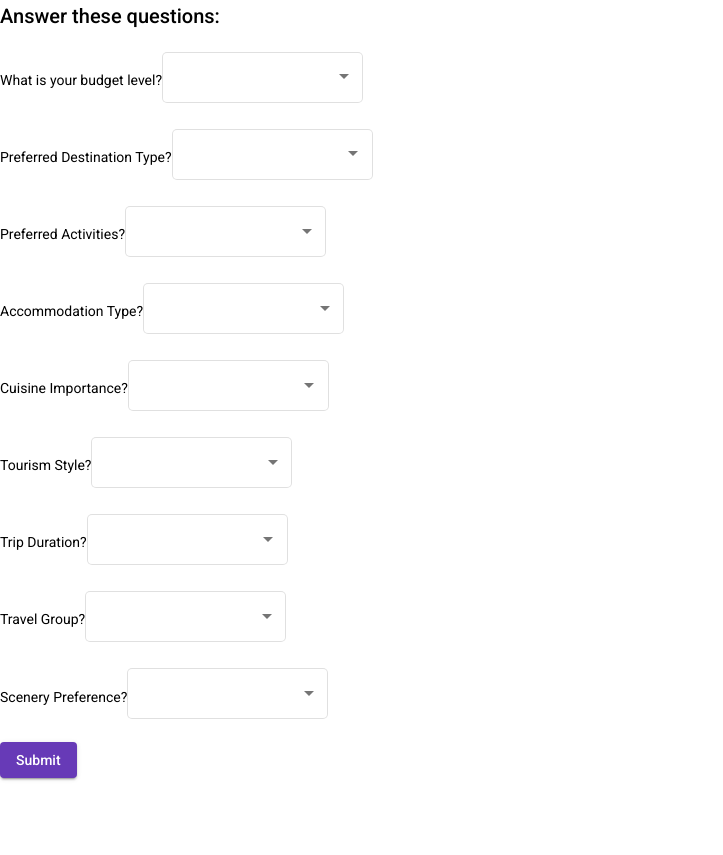
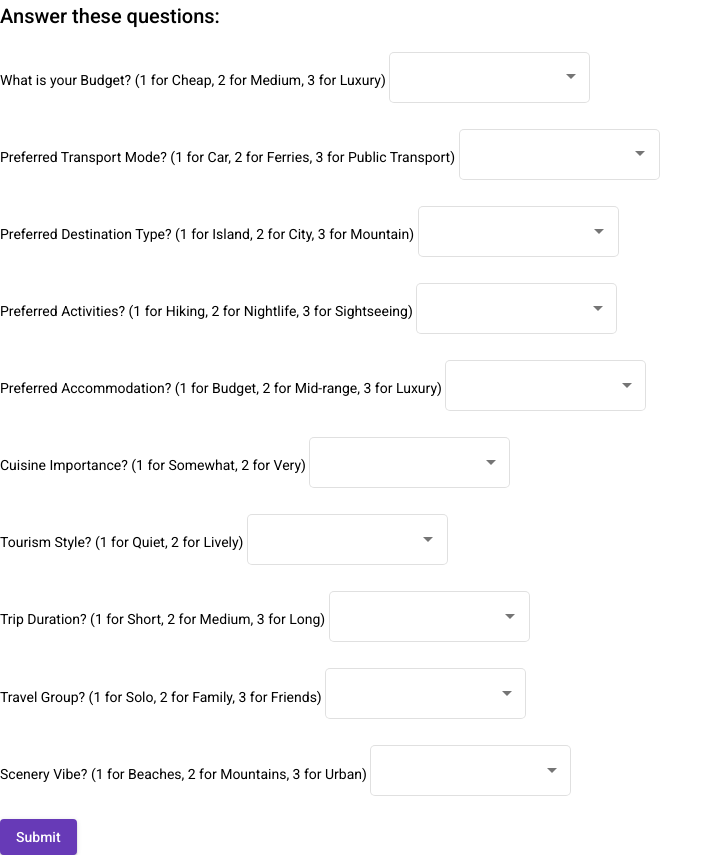
Before and after one commit to Helieus/RecommendationFrontEnd, an Angular app: page /questions in a window 1280 px wide. Shown: the whole page, without its empty margins (0-723 px from the left). Before the commit the page ends 800 px from the top, so only its background shows below. Built offline with nearby package versions, Linux system fonts and the light colour scheme; no server answers.

Commit message:
Hardcoded the Questions in HTML

```diff
--- a/src/app/components/questions/questions.component.html
+++ b/src/app/components/questions/questions.component.html
@@ -1,16 +1,145 @@
 <div class="container">
   <h2>Answer these questions:</h2>
+  <form #myForm="ngForm" (ngSubmit)="submit()">
 
-  <div *ngFor="let question of questions" class="question-box">
-    <label>{{ question.label }}</label>
-    <mat-form-field appearance="outline">
-      <mat-select [(ngModel)]="userPreferences[question.key]">
-        <mat-option *ngFor="let option of question.options" [value]="option">
-          {{ option }}
-        </mat-option>
-      </mat-select>
-    </mat-form-field>
-  </div>
+    <!-- Budget Level -->
+    <div class="question">
+      <label>
+        What is your Budget? (1 for Cheap, 2 for Medium, 3 for Luxury)
+      </label>
+      <mat-form-field appearance="outline">
+        <mat-select name="budgetLevelId" [(ngModel)]="userPreferences.budgetLevelId" required>
+          <mat-option [value]="1">1 (Cheap)</mat-option>
+          <mat-option [value]="2">2 (Medium)</mat-option>
+          <mat-option [value]="3">3 (Luxury)</mat-option>
+        </mat-select>
+      </mat-form-field>
+    </div>
 
-  <button mat-raised-button color="primary" (click)="submit()">Submit</button>
+    <!-- Transport Mode -->
+    <div class="question">
+      <label>
+        Preferred Transport Mode? (1 for Car, 2 for Ferries, 3 for Public Transport)
+      </label>
+      <mat-form-field appearance="outline">
+        <mat-select name="transportModeId" [(ngModel)]="userPreferences.transportModeId" required>
+          <mat-option [value]="1">1 (Car)</mat-option>
+          <mat-option [value]="2">2 (Ferries)</mat-option>
+          <mat-option [value]="3">3 (Public Transport)</mat-option>
+        </mat-select>
+      </mat-form-field>
+    </div>
+
+    <!-- Preferred Destination Type -->
+    <div class="question">
+      <label>
+        Preferred Destination Type? (1 for Island, 2 for City, 3 for Mountain)
+      </label>
+      <mat-form-field appearance="outline">
+        <mat-select name="preferredDestinationTypeId" [(ngModel)]="userPreferences.preferredDestinationTypeId" required>
+          <mat-option [value]="1">1 (Island)</mat-option>
+          <mat-option [value]="2">2 (City)</mat-option>
+          <mat-option [value]="3">3 (Mountain)</mat-option>
+        </mat-select>
+      </mat-form-field>
+    </div>
+
+    <!-- Preferred Activities -->
+    <div class="question">
+      <label>
+        Preferred Activities? (1 for Hiking, 2 for Nightlife, 3 for Sightseeing)
+      </label>
+      <mat-form-field appearance="outline">
+        <mat-select name="preferredActivitiesId" [(ngModel)]="userPreferences.preferredActivitiesId" required>
+          <mat-option [value]="1">1 (Hiking)</mat-option>
+          <mat-option [value]="2">2 (Nightlife)</mat-option>
+          <mat-option [value]="3">3 (Sightseeing)</mat-option>
+        </mat-select>
+      </mat-form-field>
+    </div>
+
+    <!-- Preferred Accommodation -->
+    <div class="question">
+      <label>
+        Preferred Accommodation? (1 for Budget, 2 for Mid-range, 3 for Luxury)
+      </label>
+      <mat-form-field appearance="outline">
+        <mat-select name="preferredAccommodationId" [(ngModel)]="userPreferences.preferredAccommodationId" required>
+          <mat-option [value]="1">1 (Budget)</mat-option>
+          <mat-option [value]="2">2 (Mid-range)</mat-option>
+          <mat-option [value]="3">3 (Luxury)</mat-option>
+        </mat-select>
+      </mat-form-field>
+    </div>
+
+    <!-- Cuisine Importance -->
+    <div class="question">
+      <label>
+        Cuisine Importance? (1 for Somewhat, 2 for Very)
+      </label>
+      <mat-form-field appearance="outline">
+        <mat-select name="cuisineImportanceId" [(ngModel)]="userPreferences.cuisineImportanceId" required>
+          <mat-option [value]="1">1 (Somewhat)</mat-option>
+          <mat-option [value]="2">2 (Very)</mat-option>
+        </mat-select>
+      </mat-form-field>
+    </div>
+
+    <!-- Tourism Style -->
+    <div class="question">
+      <label>
+        Tourism Style? (1 for Quiet, 2 for Lively)
+      </label>
+      <mat-form-field appearance="outline">
+        <mat-select name="tourismStyleId" [(ngModel)]="userPreferences.tourismStyleId" required>
+          <mat-option [value]="1">1 (Quiet)</mat-option>
+          <mat-option [value]="2">2 (Lively)</mat-option>
+        </mat-select>
+      </mat-form-field>
+    </div>
+
+    <!-- Trip Duration -->
+    <div class="question">
+      <label>
+        Trip Duration? (1 for Short, 2 for Medium, 3 for Long)
+      </label>
+      <mat-form-field appearance="outline">
+        <mat-select name="tripDurationId" [(ngModel)]="userPreferences.tripDurationId" required>
+          <mat-option [value]="1">1 (Short)</mat-option>
+          <mat-option [value]="2">2 (Medium)</mat-option>
+          <mat-option [value]="3">3 (Long)</mat-option>
+        </mat-select>
+      </mat-form-field>
+    </div>
+
+    <!-- Travel Group -->
+    <div class="question">
+      <label>
+        Travel Group? (1 for Solo, 2 for Family, 3 for Friends)
+      </label>
+      <mat-form-field appearance="outline">
+        <mat-select name="travelGroupId" [(ngModel)]="userPreferences.travelGroupId" required>
+          <mat-option [value]="1">1 (Solo)</mat-option>
+          <mat-option [value]="2">2 (Family)</mat-option>
+          <mat-option [value]="3">3 (Friends)</mat-option>
+        </mat-select>
+      </mat-form-field>
+    </div>
+
+    <!-- Scenery Vibe -->
+    <div class="question">
+      <label>
+        Scenery Vibe? (1 for Beaches, 2 for Mountains, 3 for Urban)
+      </label>
+      <mat-form-field appearance="outline">
+        <mat-select name="sceneryVibeId" [(ngModel)]="userPreferences.sceneryVibeId" required>
+          <mat-option [value]="1">1 (Beaches)</mat-option>
+          <mat-option [value]="2">2 (Mountains)</mat-option>
+          <mat-option [value]="3">3 (Urban)</mat-option>
+        </mat-select>
+      </mat-form-field>
+    </div>
+
+    <button mat-raised-button color="primary" type="submit">Submit</button>
+  </form>
 </div>
--- a/src/app/components/questions/questions.component.ts
+++ b/src/app/components/questions/questions.component.ts
@@ -1,65 +1,75 @@
-import { Component } from '@angular/core';
-import { Router } from '@angular/router';
+import { Component, OnInit } from '@angular/core';
 import { ApiService } from 'src/app/services/api.service';
 import { StateService } from 'src/app/services/state.service';
+import { Router } from '@angular/router';
 
 @Component({
   selector: 'app-questions',
   templateUrl: './questions.component.html',
   styleUrls: ['./questions.component.css']
 })
-export class QuestionsComponent {
-  userPreferences: any = {}; // Store user responses
-
-  /** 🔹 Mapping human-readable choices to numerical values for the database */
-  optionsMapping: any = {
-    budgetLevel: { "Cheap": 1, "Mid": 2, "Luxury": 3 },
-    destinationType: { "Island": 1, "City": 2, "Mountain": 3 },
-    activities: { "Hiking": 1, "Nightlife": 2, "Sightseeing": 3 },
-    accommodationType: { "Budget": 1, "Mid-range": 2, "Luxury": 3 },
-    cuisineImportance: { "Somewhat": 1, "Very": 2 },
-    tourismStyle: { "Quiet": 1, "Lively": 2 },
-    tripDuration: { "Short": 1, "Medium": 2, "Long": 3 },
-    travelGroup: { "Solo": 1, "Family": 2, "Friends": 3 },
-    sceneryVibe: { "Beaches": 1, "Mountains": 2, "Urban": 3 }
+export class QuestionsComponent implements OnInit {
+  // Your user preferences model (numeric values from the form)
+  userPreferences: any = {
+    budgetLevelId: null,
+    transportModeId: null,
+    preferredDestinationTypeId: null,
+    preferredActivitiesId: null,
+    preferredAccommodationId: null,
+    cuisineImportanceId: null,
+    tourismStyleId: null,
+    tripDurationId: null,
+    travelGroupId: null,
+    sceneryVibeId: null
   };
 
-  /** 🔹 Questions with human-readable choices */
-  questions = [
-    { label: "What is your budget level?", key: "budgetLevel", options: ["Cheap", "Mid", "Luxury"] },
-    { label: "Preferred Destination Type?", key: "destinationType", options: ["Island", "City", "Mountain"] },
-    { label: "Preferred Activities?", key: "activities", options: ["Hiking", "Nightlife", "Sightseeing"] },
-    { label: "Accommodation Type?", key: "accommodationType", options: ["Budget", "Mid-range", "Luxury"] },
-    { label: "Cuisine Importance?", key: "cuisineImportance", options: ["Somewhat", "Very"] },
-    { label: "Tourism Style?", key: "tourismStyle", options: ["Quiet", "Lively"] },
-    { label: "Trip Duration?", key: "tripDuration", options: ["Short", "Medium", "Long"] },
-    { label: "Travel Group?", key: "travelGroup", options: ["Solo", "Family", "Friends"] },
-    { label: "Scenery Preference?", key: "sceneryVibe", options: ["Beaches", "Mountains", "Urban"] }
-  ];
+  sessionId: string = '';
 
-  constructor(private router: Router, private apiService: ApiService, private stateService: StateService) {}
+  constructor(
+    private apiService: ApiService,
+    private stateService: StateService,
+    private router: Router
+  ) {}
 
-  /** 🔹 Submitting User Answers */
-  submit() {
-    const sessionId = this.stateService.getSession();
-    if (!sessionId) {
-      console.error("No session found!");
-      return;
+  ngOnInit(): void {
+    this.sessionId = this.stateService.getSession() || '';
+    if (!this.sessionId) {
+      this.apiService.startSession().subscribe(response => {
+        this.sessionId = response.sessionId;
+        this.stateService.setSession(this.sessionId);
+        console.log("New session started:", this.sessionId);
+      });
     }
+  }
 
-    // Convert user selections to numerical values before submitting
-    const formattedData: any = { sessionId };
-    for (let key in this.userPreferences) {
-      formattedData[key + "Id"] = this.optionsMapping[key][this.userPreferences[key]];
-    }
+  submit(): void {
+    // Transform the answer keys to match the PascalCase names expected by the API
+    const transformedAnswers = {
+      BudgetLevelId: this.userPreferences.budgetLevelId,
+      TransportModeId: this.userPreferences.transportModeId,
+      PreferredDestinationTypeId: this.userPreferences.preferredDestinationTypeId,
+      PreferredActivitiesId: this.userPreferences.preferredActivitiesId,
+      PreferredAccommodationId: this.userPreferences.preferredAccommodationId,
+      CuisineImportanceId: this.userPreferences.cuisineImportanceId,
+      TourismStyleId: this.userPreferences.tourismStyleId,
+      TripDurationId: this.userPreferences.tripDurationId,
+      TravelGroupId: this.userPreferences.travelGroupId,
+      SceneryVibeId: this.userPreferences.sceneryVibeId
+    };
 
-    console.log("Submitting answers:", formattedData);
+    const payload = { userAnswers: transformedAnswers };
 
-    this.apiService.submitAnswers(formattedData).subscribe(response => {
-      console.log("Submitted successfully:", response);
-      this.router.navigate(['/result']);
-    }, error => {
-      console.error("Error submitting answers", error);
-    });
+    console.log("Submitting payload:", payload);
+
+    this.apiService.submitAnswers(payload).subscribe(
+      response => {
+        console.log("Answers submitted successfully:", response);
+        // After submission, navigate to the result page
+        this.router.navigate(['/result']);
+      },
+      error => {
+        console.error("Error submitting answers:", error);
+      }
+    );
   }
 }
--- a/src/app/services/api.service.ts
+++ b/src/app/services/api.service.ts
@@ -18,7 +18,11 @@ export class ApiService {
   /** 🔹 Submit user answers */
   submitAnswers(userData: any): Observable<any> {
     console.log("Submitting user answers:", userData);
-    return this.http.post<any>(`${this.BASE_URL}/Recommendation/submit-answers`, userData, {withCredentials: true});
+    return this.http.post<any>(`${this.BASE_URL}/Recommendation/submit-answers`, userData, {
+      headers: { 'Content-Type': 'application/json' },
+      withCredentials: true
+    });
+
   }
 
   /** 🔹 Fetch recommendation */
```
Also changed, not shown: src/app/components/result/result.component.ts (+16 -9 lines).
